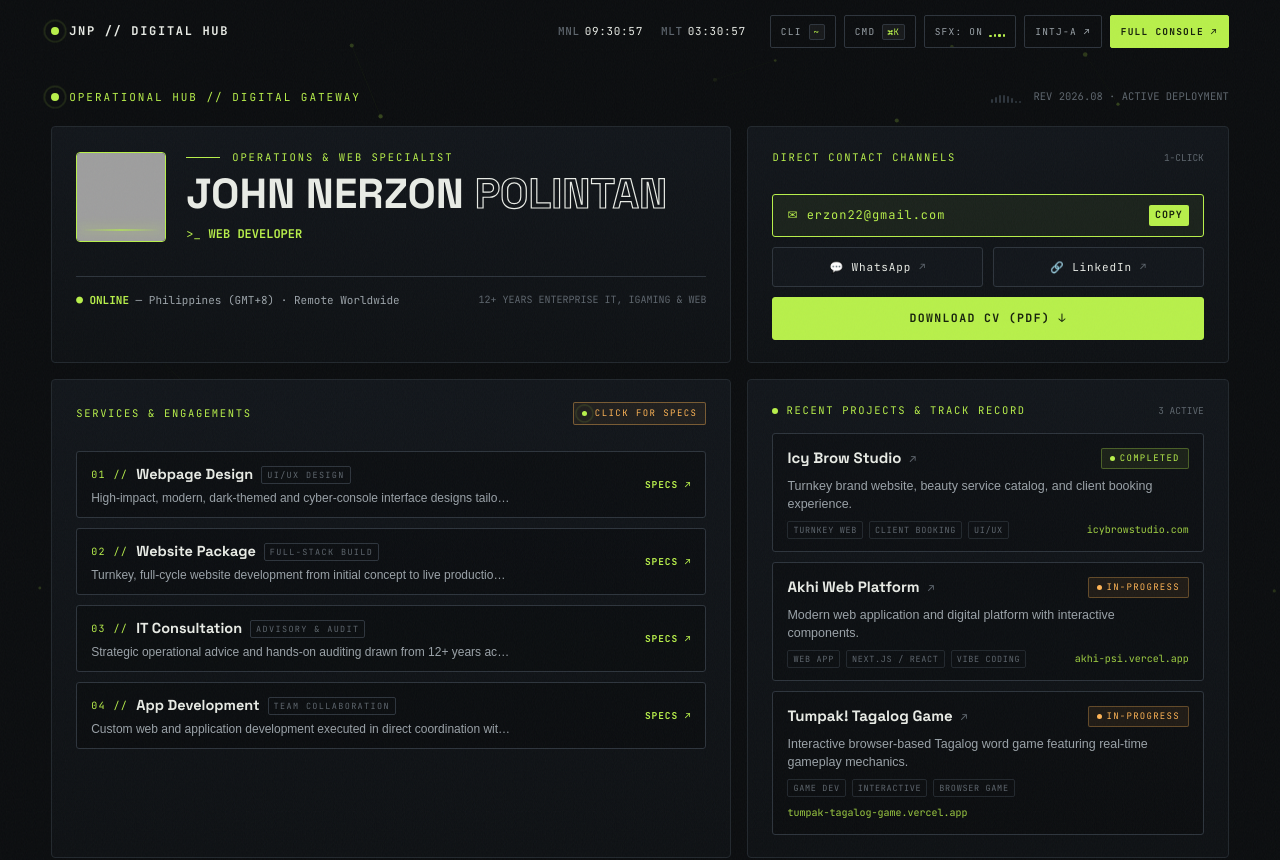
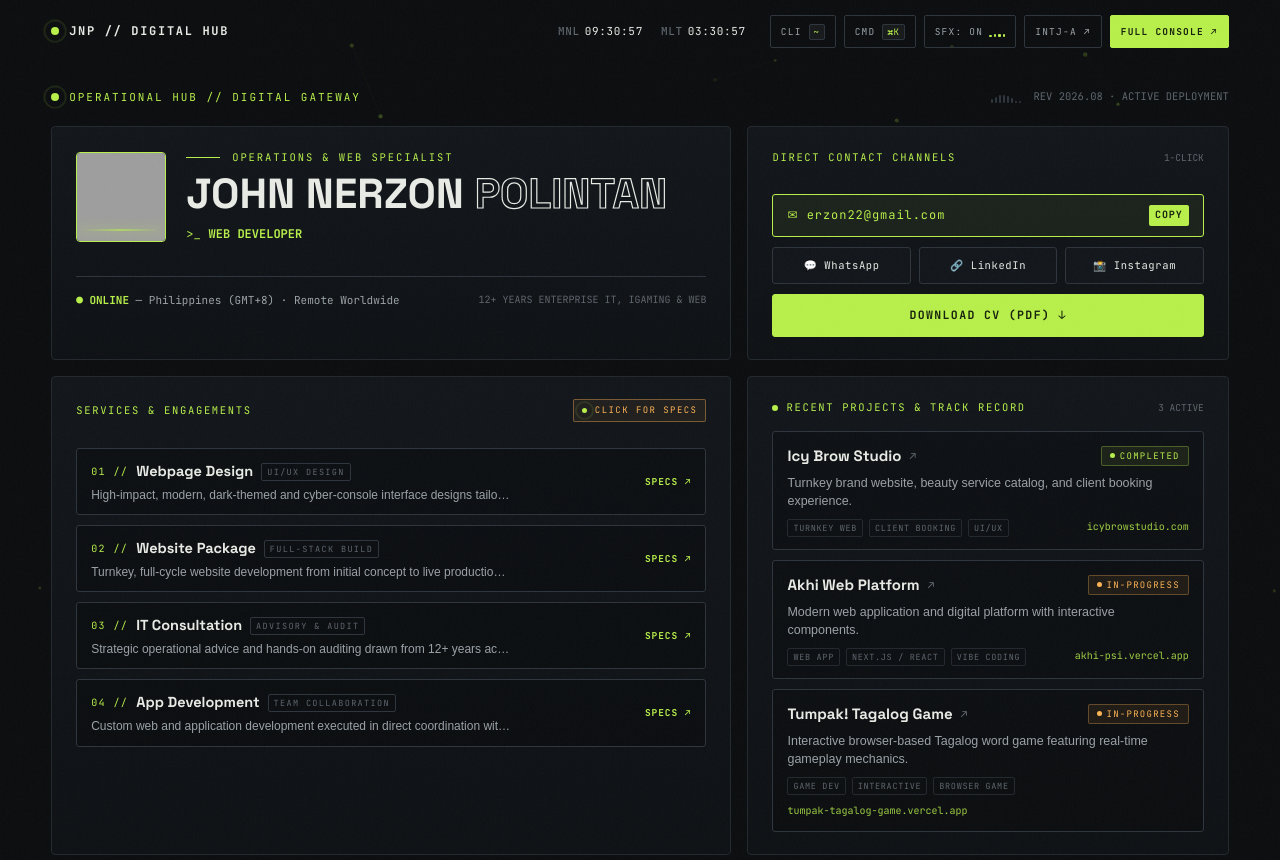
Before and after one commit to loloerzon-sudo/NerzonPolintan, a React (Vite) app in the folder react-app/: page / in a window 1280 px wide. Shown: the top 860 px of the page. Built offline with nearby package versions, Linux system fonts and the light colour scheme; grey boxes are pictures that could not be loaded; a web font is replaced by a local one.

Commit message:
feat: add Instagram (@erztagram) link to Hub contact channels and Console contact section

```diff
--- a/react-app/src/components/CommandPalette.tsx
+++ b/react-app/src/components/CommandPalette.tsx
@@ -40,6 +40,7 @@ export function CommandPalette({ isOpen, onClose, onCopyEmail, onMatrixRain, onO
     { id: 'act-mail', cat: 'ACTION', label: 'Copy Email Address', key: 'COPY', action: onCopyEmail },
     { id: 'act-sfx', cat: 'ACTION', label: 'Toggle Sound Effects', key: 'AUDIO', action: () => toggleSfx() },
     { id: 'act-wa', cat: 'ACTION', label: 'WhatsApp Quick Chat', key: 'CHAT', action: () => window.open('https://wa.me/639165271923', '_blank', 'noopener') },
+    { id: 'act-ig', cat: 'ACTION', label: 'Instagram Profile (@erztagram)', key: 'INSTA', action: () => window.open('https://www.instagram.com/erztagram/', '_blank', 'noopener') },
     { id: 'act-matrix', cat: 'SYSTEM', label: 'matrix // Trigger Cyber Rain Burst', key: 'EXEC', action: onMatrixRain },
   ];
 
--- a/react-app/src/components/TerminalDrawer.tsx
+++ b/react-app/src/components/TerminalDrawer.tsx
@@ -141,7 +141,8 @@ export function TerminalDrawer({ isOpen, onClose, onMatrixRain }: TerminalDrawer
               <div>
                 Email: <a href="mailto:erzon22@gmail.com" style={{ color: 'var(--acc)', textDecoration: 'underline' }}>erzon22@gmail.com</a><br />
                 WhatsApp: <a href="https://wa.me/639165271923" target="_blank" rel="noopener" style={{ color: 'var(--acc)', textDecoration: 'underline' }}>+63 916 527 1923</a><br />
-                LinkedIn: <a href="https://linkedin.com/in/erzon22" target="_blank" rel="noopener" style={{ color: 'var(--acc)', textDecoration: 'underline' }}>linkedin.com/in/erzon22</a>
+                LinkedIn: <a href="https://linkedin.com/in/erzon22" target="_blank" rel="noopener" style={{ color: 'var(--acc)', textDecoration: 'underline' }}>linkedin.com/in/erzon22</a><br />
+                Instagram: <a href="https://www.instagram.com/erztagram/" target="_blank" rel="noopener" style={{ color: 'var(--acc)', textDecoration: 'underline' }}>instagram.com/erztagram</a>
               </div>
             ),
           },
--- a/react-app/src/pages/MinimalHubPage.tsx
+++ b/react-app/src/pages/MinimalHubPage.tsx
@@ -163,7 +163,7 @@ export function MinimalHubPage() {
                 </span>
               </motion.button>
 
-              <div style={{ display: 'grid', gridTemplateColumns: '1fr 1fr', gap: 10 }}>
+              <div style={{ display: 'grid', gridTemplateColumns: 'repeat(3, 1fr)', gap: 8 }}>
                 <motion.a
                   href="https://wa.me/639165271923"
                   target="_blank"
@@ -175,20 +175,20 @@ export function MinimalHubPage() {
                     display: 'flex',
                     alignItems: 'center',
                     justifyContent: 'center',
-                    gap: 8,
+                    gap: 6,
                     background: 'var(--panel)',
                     border: '1px solid var(--line2)',
                     borderRadius: 3,
-                    padding: '10px',
+                    padding: '9px 6px',
                     fontFamily: 'var(--mono)',
-                    fontSize: 11,
-                    letterSpacing: '.08em',
+                    fontSize: 10.5,
+                    letterSpacing: '.06em',
                     color: 'var(--txt)',
                     textDecoration: 'none',
+                    whiteSpace: 'nowrap',
                   }}
                 >
                   <span>💬 WhatsApp</span>
-                  <span style={{ fontSize: 10, color: 'var(--dim)' }}>↗</span>
                 </motion.a>
 
                 <motion.a
@@ -202,20 +202,47 @@ export function MinimalHubPage() {
                     display: 'flex',
                     alignItems: 'center',
                     justifyContent: 'center',
-                    gap: 8,
+                    gap: 6,
                     background: 'var(--panel)',
                     border: '1px solid var(--line2)',
                     borderRadius: 3,
-                    padding: '10px',
+                    padding: '9px 6px',
                     fontFamily: 'var(--mono)',
-                    fontSize: 11,
-                    letterSpacing: '.08em',
+                    fontSize: 10.5,
+                    letterSpacing: '.06em',
                     color: 'var(--txt)',
                     textDecoration: 'none',
+                    whiteSpace: 'nowrap',
                   }}
                 >
                   <span>🔗 LinkedIn</span>
-                  <span style={{ fontSize: 10, color: 'var(--dim)' }}>↗</span>
+                </motion.a>
+
+                <motion.a
+                  href="https://www.instagram.com/erztagram/"
+                  target="_blank"
+                  rel="noopener noreferrer"
+                  onMouseEnter={() => playHover()}
+                  onClick={() => playClick()}
+                  whileHover={{ scale: 1.02 }}
+                  style={{
+                    display: 'flex',
+                    alignItems: 'center',
+                    justifyContent: 'center',
+                    gap: 6,
+                    background: 'var(--panel)',
+                    border: '1px solid var(--line2)',
+                    borderRadius: 3,
+                    padding: '9px 6px',
+                    fontFamily: 'var(--mono)',
+                    fontSize: 10.5,
+                    letterSpacing: '.06em',
+                    color: 'var(--txt)',
+                    textDecoration: 'none',
+                    whiteSpace: 'nowrap',
+                  }}
+                >
+                  <span>📸 Instagram</span>
                 </motion.a>
               </div>
 
--- a/react-app/src/pages/sections/ContactSection.tsx
+++ b/react-app/src/pages/sections/ContactSection.tsx
@@ -51,6 +51,7 @@ export function ContactSection() {
               { label: 'CV · DOWNLOAD ↓', href: '/assets/documents/John-Nerzon-Polintan-CV-2026.pdf', fill: true, download: true },
               { label: 'IN · LINKEDIN ↗', href: 'https://linkedin.com/in/erzon22', ext: true },
               { label: 'WA · WHATSAPP ↗', href: 'https://wa.me/639165271923', ext: true },
+              { label: 'IG · INSTAGRAM ↗', href: 'https://www.instagram.com/erztagram/', ext: true },
             ].map(({ label, href, fill, download, ext }) => (
               <motion.a
                 key={label}
@@ -71,6 +72,7 @@ export function ContactSection() {
             {[
               { k: 'PHONE / WHATSAPP', v: <a href="https://wa.me/639165271923" target="_blank" rel="noopener">+63 916 527 1923 ↗</a> },
               { k: 'LINKEDIN',         v: <a href="https://linkedin.com/in/erzon22" target="_blank" rel="noopener">linkedin.com/in/erzon22 ↗</a> },
+              { k: 'INSTAGRAM',        v: <a href="https://www.instagram.com/erztagram/" target="_blank" rel="noopener">instagram.com/erztagram ↗</a> },
               { k: 'BASE / LOCATION',  v: <>Philippines · GMT+8 <span className="dim">— Remote worldwide</span></> },
             ].map(({ k, v }) => (
               <div key={k} className="c-row">
```
